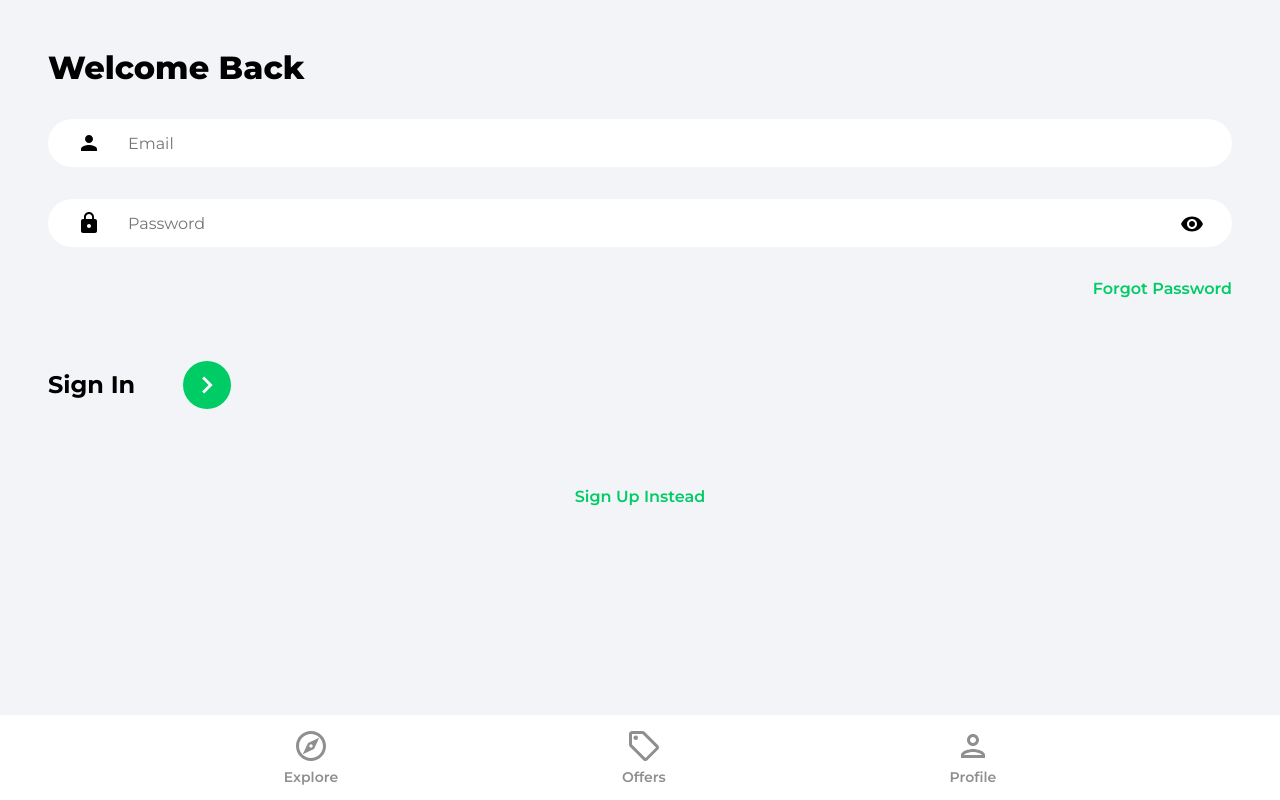
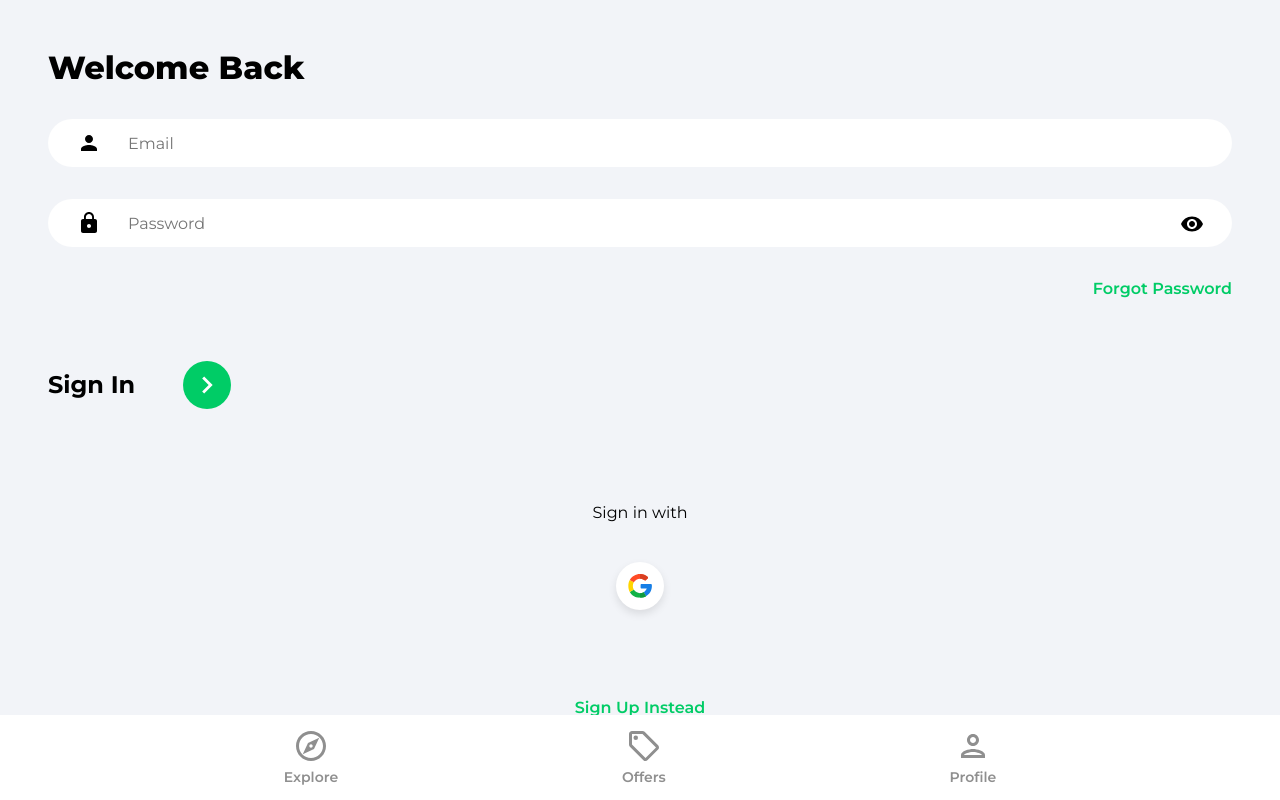
Before and after one commit to danielletate/house-marketplace, a React (Create React App) app: page /sign-in in a window 1280 px wide. Built offline with nearby package versions, Linux system fonts and the light colour scheme.

Commit message:
Set up Google OAuth

```diff
--- /dev/null
+++ b/src/components/OAuth.jsx
@@ -0,0 +1,47 @@
+import { useLocation, useNavigate } from "react-router-dom";
+import { getAuth, signInWithPopup, GoogleAuthProvider } from "firebase/auth";
+import { doc, setDoc, getDoc, serverTimestamp } from "firebase/firestore";
+import { db } from "../firebase.config";
+import { toast } from "react-toastify";
+import googleIcon from "../assets/svg/googleIcon.svg";
+
+function OAuth() {
+  const navigate = useNavigate();
+  const location = useLocation();
+
+  const onGoogleClick = async () => {
+    try {
+      const auth = getAuth();
+      const provider = new GoogleAuthProvider();
+      const result = await signInWithPopup(auth, provider);
+      const user = result.user;
+
+      // Check for user
+      const docRef = doc(db, "users", user.uid);
+      const docSnap = await getDoc(docRef);
+
+      // If user doesn't exist, create user
+      if (!docSnap.exists()) {
+        await setDoc(doc(db, "users", user.uid), {
+          name: user.displayName,
+          email: user.email,
+          timestamp: serverTimestamp(),
+        });
+      }
+      navigate("/");
+    } catch (error) {
+      toast.error("Could not authorize with Google");
+    }
+  };
+
+  return (
+    <div className="socialLogin">
+      <p>Sign {location.pathname === "/sign-up" ? "up" : "in"} with</p>
+      <button className="socialIconDiv" onClick={onGoogleClick}>
+        <img className="socialIconImg" src={googleIcon} alt="google" />
+      </button>
+    </div>
+  );
+}
+
+export default OAuth;
--- a/src/pages/SignIn.jsx
+++ b/src/pages/SignIn.jsx
@@ -3,6 +3,7 @@
 import "react-toastify/dist/ReactToastify.css";
 import { Link, useNavigate } from "react-router-dom";
 import { getAuth, signInWithEmailAndPassword } from "firebase/auth";
+import OAuth from "../components/OAuth";
 import { ReactComponent as ArrowRightIcon } from "../assets/svg/keyboardArrowRightIcon.svg";
 import visibilityIcon from "../assets/svg/visibilityIcon.svg";
 
@@ -91,7 +92,7 @@
             </div>
           </form>
 
-          {/* Google OAuth*/}
+          <OAuth />
 
           <Link to="/sign-up" className="registerLink">
             Sign Up Instead
--- a/src/pages/SignUp.jsx
+++ b/src/pages/SignUp.jsx
@@ -9,6 +9,7 @@
 } from "firebase/auth";
 import { setDoc, doc, serverTimestamp } from "firebase/firestore";
 import { db } from "../firebase.config";
+import OAuth from "../components/OAuth";
 import { ReactComponent as ArrowRightIcon } from "../assets/svg/keyboardArrowRightIcon.svg";
 import visibilityIcon from "../assets/svg/visibilityIcon.svg";
 
@@ -115,7 +116,7 @@
             </div>
           </form>
 
-          {/* Google OAuth*/}
+          <OAuth />
 
           <Link to="/sign-in" className="registerLink">
             Sign In Instead
```
